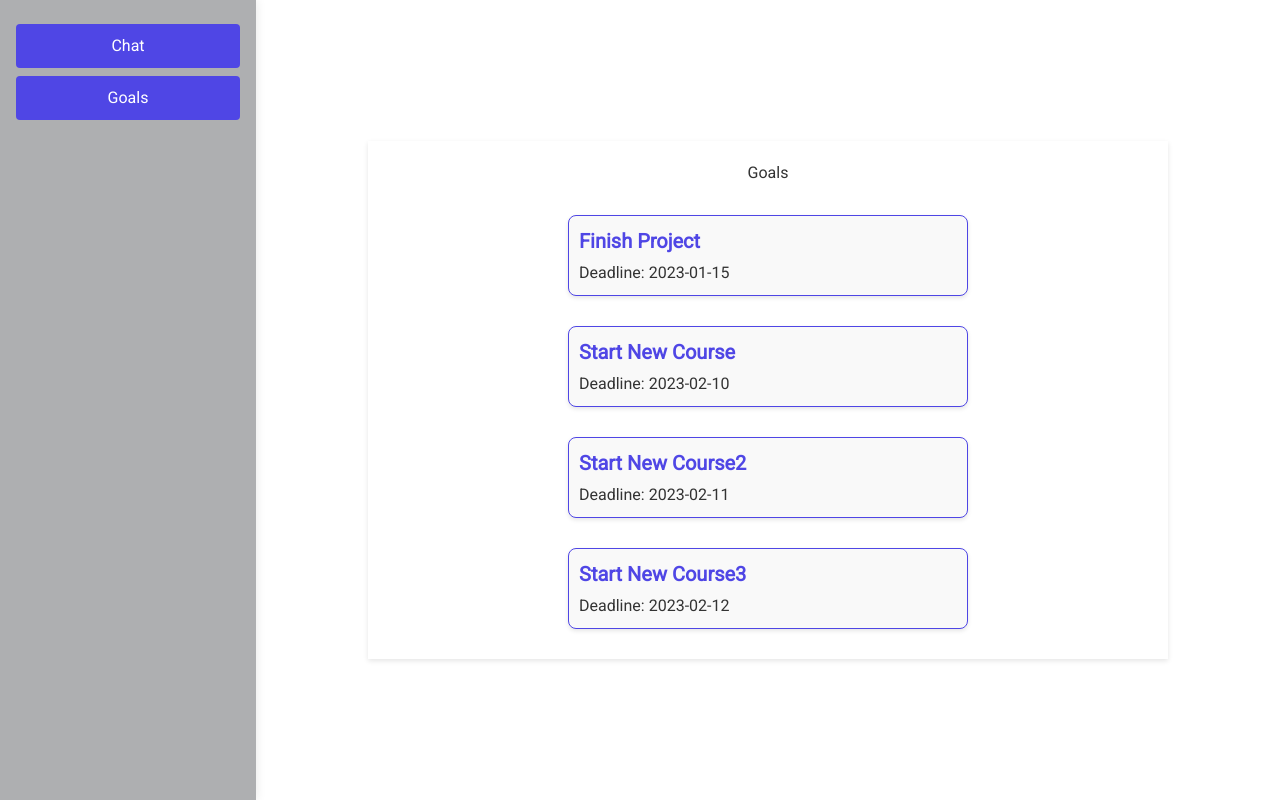
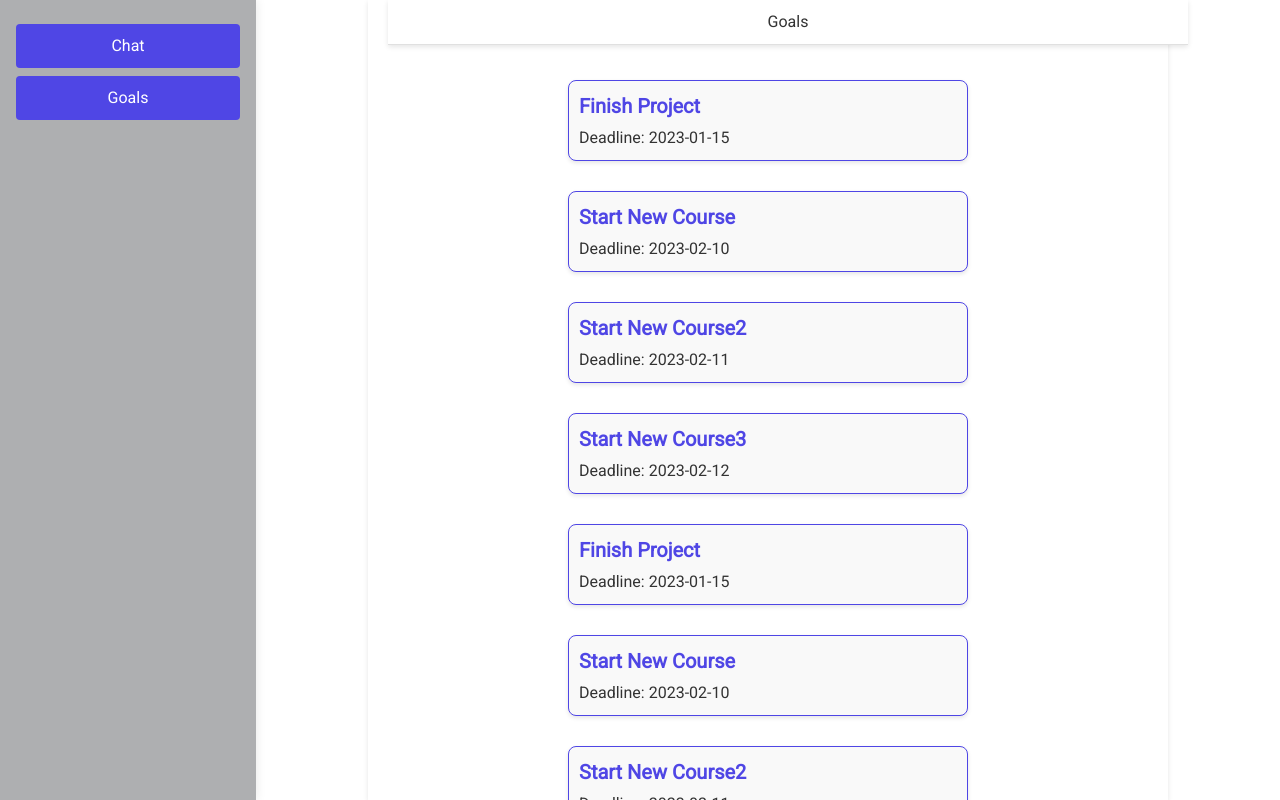
Before and after one commit to CousCous08/Fruit-Ion, a React (Create React App) app in the folder app/: page /goals in a window 1280 px wide. Built offline with nearby package versions, Linux system fonts and the light colour scheme.

Commit message:
Update GoalsPage UI

```diff
--- a/app/src/pages/GoalsPage.css
+++ b/app/src/pages/GoalsPage.css
@@ -1,20 +1,36 @@
+
 .goals-container {
   padding: 20px;
-    max-width: 800px; /* Limiting max width for better readability */
-    margin: 0 auto; /* Centering the container */
-    background-color: #ffffff; /* White background */
-    box-shadow: 0 2px 5px rgba(0, 0, 0, 0.1); /* Adding a subtle shadow */
+  padding-top: 70px;
+  max-width: 800px;
+  /* Limiting max width for better readability */
+  margin: 0 auto;
+  /* Centering the container */
+  background-color: #ffffff;
+  /* White background */
+  box-shadow: 0 2px 5px rgba(0, 0, 0, 0.1);
+  /* Adding a subtle shadow */
+  height: 100%;
+  overflow-y: auto;
 }
 
 .goals-header {
+  position: fixed;
+  top: 0;
+  width: 100%;
+  background-color: #ffffff; /* Match the background with the container */
   color: #333;
-    text-align: center; /* Centering the header text */
-    margin-bottom: 20px; /* Spacing between header and cards */
+  text-align: center;
+  border-bottom: 1px solid #e0e0e0;
+  padding: 10px 0;
+  box-shadow: 0 2px 5px rgba(0, 0, 0, 0.1);
+  z-index: 1000; /* Ensure it stays above other content */
 }
 
 .goals-list {
   display: flex;
-    flex-wrap: wrap; /* Allowing cards to wrap in smaller screens */
-    justify-content: space-around; /* Evenly space out cards */
-    gap: 10px; /* Space between cards */
+  flex-wrap: wrap;
+  justify-content: space-around;
+  gap: 10px;
+  padding-bottom: 10px; /* Space at the bottom */
 }
--- a/app/src/pages/GoalsPage.js
+++ b/app/src/pages/GoalsPage.js
@@ -1,20 +1,40 @@
-import React from 'react';
+import React, { useEffect, useState, useRef } from 'react';
 import GoalCard from '../components/GoalCard';
 import './GoalsPage.css';
 
 
 
 const GoalsPage = () => {
+    const [headerWidth, setHeaderWidth] = useState(0);
+    const containerRef = useRef(null);
+
+    useEffect(() => {
+        const updateWidth = () => {
+          if (containerRef.current) {
+            setHeaderWidth(containerRef.current.offsetWidth);
+          }
+        };
+
+        window.addEventListener('resize', updateWidth);
+        updateWidth();
+
+        return () => window.removeEventListener('resize', updateWidth);
+      }, []);
+
     const goals = [
         { id: 1, name: "Finish Project", deadline: "2023-01-15" },
         { id: 2, name: "Start New Course", deadline: "2023-02-10" },
         { id: 3, name: "Start New Course2", deadline: "2023-02-11" },
         { id: 4, name: "Start New Course3", deadline: "2023-02-12" },
+        { id: 5, name: "Finish Project", deadline: "2023-01-15" },
+        { id: 6, name: "Start New Course", deadline: "2023-02-10" },
+        { id: 7, name: "Start New Course2", deadline: "2023-02-11" },
+        { id: 8, name: "Start New Course3", deadline: "2023-02-12" },
     ];
 
     return (
-        <div className="goals-container">
-            <h1 className="goals-header">Goals</h1>
+        <div ref={containerRef} className="goals-container">
+          <h1 className="goals-header" style={{ width: `${headerWidth}px` }}>Goals</h1>
           <div className="goals-list">
             {goals.map(goal => (
               <GoalCard key={goal.name} name={goal.name} deadline={goal.deadline} />
```
Lines whose indentation alone changed are shown as unchanged.
